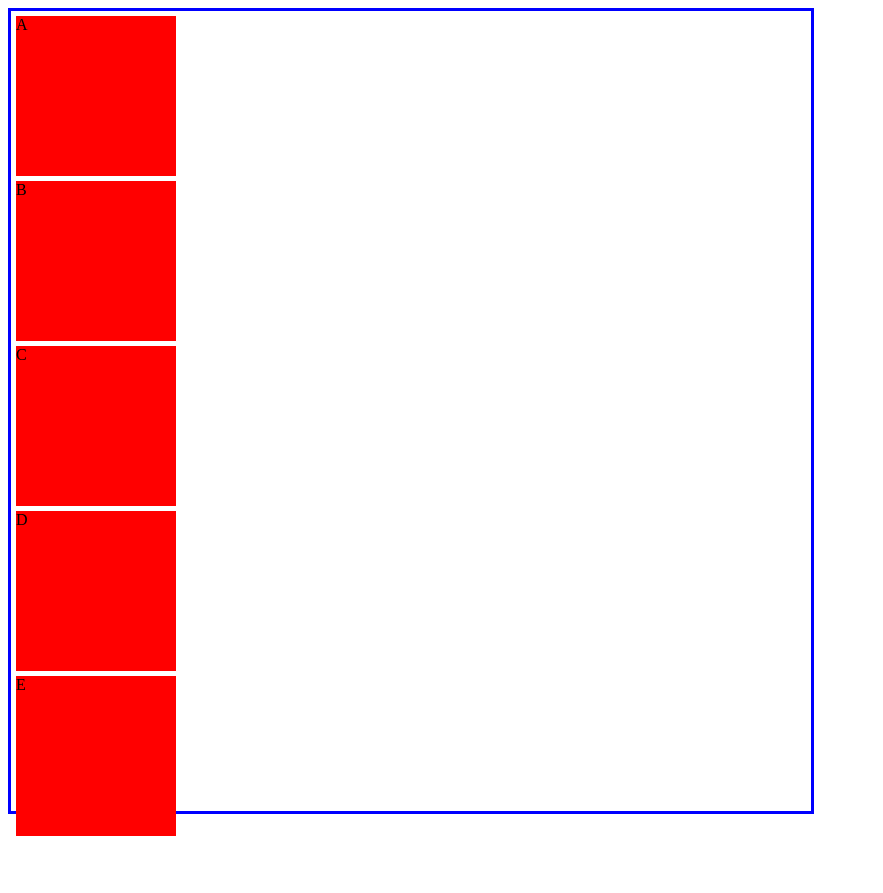
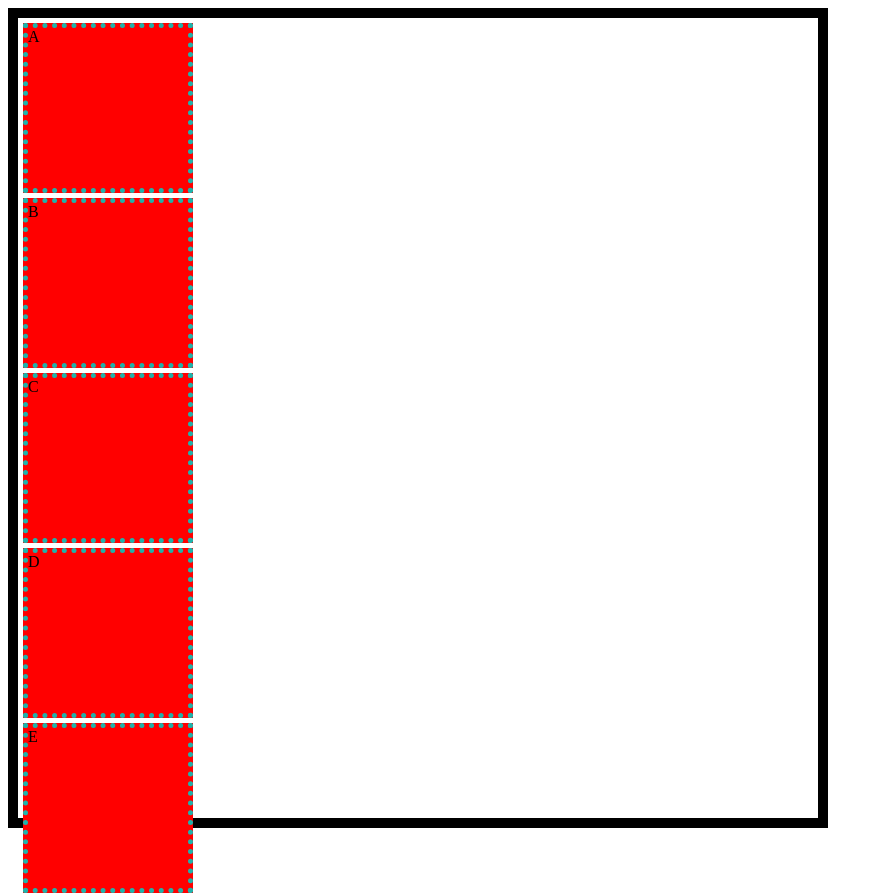
Before and after one commit to Khsed4/Eisa-test, a plain HTML site: page pages/index.html in a window 1280 px wide. Shown: the whole page, without its empty margins (0-883 px from the left). Before the commit the page ends 836 px from the top, so only its background shows below. Drawn offline with Linux system fonts and the light colour scheme.

Commit message:
The styles and scripts are changed

```diff
--- a/pages/m_script.js
+++ b/pages/m_script.js
@@ -0,0 +1 @@
+console.log('Im here');
--- a/pages/style.css
+++ b/pages/style.css
@@ -1,7 +1,7 @@
 .container {
     width: 100vh;
     height: 100vh;
-    border: 3px solid blue;
+    border: 10px solid black;
 }
 
 .box {
@@ -9,4 +9,5 @@
     height: 10rem;
     background-color: red;
     margin: 5px;
+    border: 5px dotted lightseagreen;
 }
```
